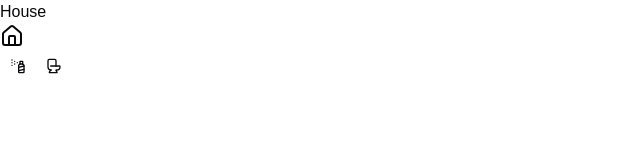
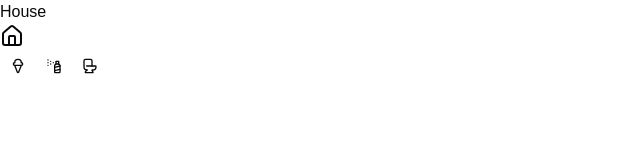
Before and after one commit to adelebank/town, a Next.js app: page /house in a window 1280 px wide. Shown: the top 160 px of the page, without its empty margins (0-640 px from the left). Built offline with nearby package versions, Linux system fonts and the light colour scheme.

Commit message:
Fixing bug

```diff
--- a/components/house.tsx
+++ b/components/house.tsx
@@ -2,7 +2,7 @@
 
 import { useState, useRef, useEffect } from "react";
 import { HomeIcon } from "lucide-react";
-import { ToiletIcon, Cloud, SprayCanIcon } from "lucide-react";
+import { ToiletIcon, Cloud, SprayCanIcon, IceCreamCone } from "lucide-react";
 import { Button } from "@/components/ui/button";
 
 function playSineWave(setIsCloudShown: Function, setIsGrowing: Function) {
@@ -46,6 +46,10 @@ export default function HouseComponent() {
   useEffect(() => {
     const canvas = canvasRef.current;
 
+    if (canvas) {
+      canvas.width = window.innerWidth;
+      canvas.height = window.innerHeight;
+    }
     const context = canvas?.getContext("2d");
     let drawing = false;
     const startDrawing = (event: MouseEvent) => {
@@ -89,9 +93,13 @@ export default function HouseComponent() {
   }, [isDrawingEnabled]);
 
   return (
-    <div>
+    <>
+      <div style={{ zIndex: 100, position: "relative" }}>
         <h1>House</h1>
         <HomeIcon />
+        <Button variant="ghost" size="icon">
+          <IceCreamCone />
+        </Button>
         <Button variant="ghost" size="icon" onClick={handleSprayCanClick}>
           <SprayCanIcon />
         </Button>
@@ -108,6 +116,7 @@ export default function HouseComponent() {
             }}
           />
         )}
+      </div>
       {isDrawingEnabled && (
         <canvas
           ref={canvasRef}
@@ -121,6 +130,6 @@ export default function HouseComponent() {
           }}
         />
       )}
-    </div>
+    </>
   );
 }
```
Lines whose indentation alone changed are shown as unchanged.
